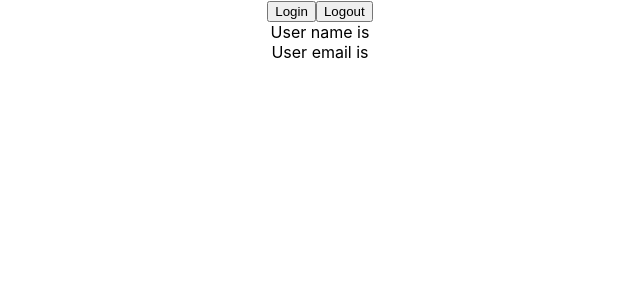
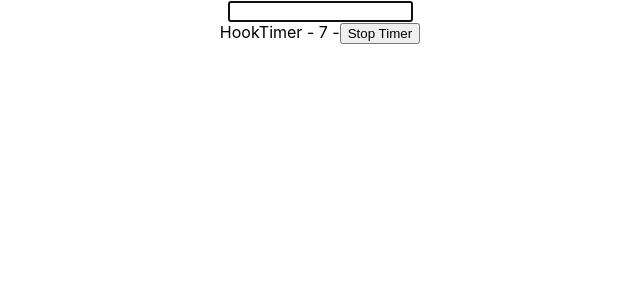
Before and after one commit to MohJamal/React-TypeScript, a React (Create React App) app: page / in a window 1280 px wide. Shown: the top 300 px of the page, without its empty margins (320-960 px from the left). Built offline with nearby package versions, Linux system fonts and the light colour scheme.

Commit message:
16 - useRef Hook part1

```diff
--- a/src/App.tsx
+++ b/src/App.tsx
@@ -1,14 +1,13 @@
-import { UserContextProvider } from "./components/context/UserContext";
-import { User } from "./components/context/User";
+import { DomRef } from "./components/refs/DomRef";
+import { MutableRef } from "./components/refs/MutableRef";
 
 import "./App.css";
 
 function App() {
   return (
     <div className="App">
-      <UserContextProvider>
-        <User />
-      </UserContextProvider>
+      <DomRef />
+      <MutableRef />
     </div>
   );
 }
--- /dev/null
+++ b/src/components/refs/DomRef.jsx
@@ -0,0 +1,15 @@
+import { useRef, useEffect } from "react";
+
+export const DomRef = () => {
+  const inputRef = useRef(null);
+
+  useEffect(() => {
+    inputRef.current.focus();
+  }, []);
+
+  return (
+    <div>
+      <input type="text" ref={inputRef} />
+    </div>
+  );
+};
--- /dev/null
+++ b/src/components/refs/MutableRef.jsx
@@ -0,0 +1,25 @@
+import { useState, useRef, useEffect } from "react";
+
+export const MutableRef = () => {
+  const [timer, setTimer] = useState(0);
+  const interValRef = useRef(null);
+
+  const stopTimer = () => {
+    window.clearInterval(interValRef.current);
+  };
+  useEffect(() => {
+    interValRef.current = window.setInterval(() => {
+      setTimer((timer) => timer + 1);
+    }, 1000);
+    return () => {
+      stopTimer();
+    };
+  }, []);
+
+  return (
+    <div>
+      HookTimer - {timer} -
+      <button onClick={() => stopTimer()}>Stop Timer</button>
+    </div>
+  );
+};
```
